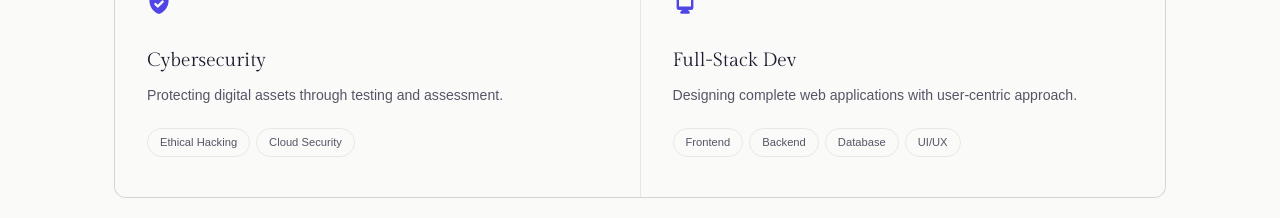
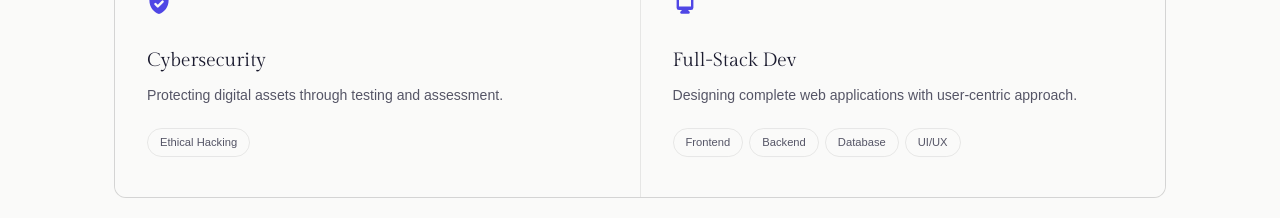
Before and after one commit to sumeetgwork-stack/MY_PORTFOLIO, a React (Vite) app: page / in a window 1280 px wide. Shown: the part 2380-2598 px from the top of the page. Built offline with nearby package versions, Linux system fonts and the light colour scheme; a web font is replaced by a local one.

Commit message:
Removed Cloud Security, Git, and Figma from skills section

```diff
--- a/public/resume.html
+++ b/public/resume.html
@@ -163,9 +163,9 @@
       <div class="skill-label">Blockchain</div>
       <div class="skill-value">Web3, Smart Contracts, KYC Systems, Decentralized Applications</div>
       <div class="skill-label">Security</div>
-      <div class="skill-value">Ethical Hacking, Cloud Security, Penetration Testing</div>
+      <div class="skill-value">Ethical Hacking, Penetration Testing</div>
       <div class="skill-label">Tools</div>
-      <div class="skill-value">Git, GitHub, Vercel, VS Code, Figma, Android Studio</div>
+      <div class="skill-value">GitHub, Vercel, VS Code, Android Studio</div>
     </div>
   </div>
 
--- a/src/components/Skills.jsx
+++ b/src/components/Skills.jsx
@@ -12,7 +12,7 @@ const stagger = { hidden: {}, visible: { transition: { staggerChildren: 0.1, del
 const data = [
   { icon: <HiCode />, title: 'Programming', desc: 'Building robust applications with clean, efficient code.', tags: ['HTML', 'CSS', 'React', 'JavaScript', 'Tailwind CSS', 'C', 'Java', 'Python'] },
   { icon: <HiCog />, title: 'IoT & Automation', desc: 'Creating connected devices and intelligent automation systems.', tags: ['IoT Protocols', 'Sensors', 'Arduino', 'Automation'] },
-  { icon: <HiShieldCheck />, title: 'Cybersecurity', desc: 'Protecting digital assets through testing and assessment.', tags: ['Ethical Hacking', 'Cloud Security'] },
+  { icon: <HiShieldCheck />, title: 'Cybersecurity', desc: 'Protecting digital assets through testing and assessment.', tags: ['Ethical Hacking'] },
   { icon: <HiDesktopComputer />, title: 'Full-Stack Dev', desc: 'Designing complete web applications with user-centric approach.', tags: ['Frontend', 'Backend', 'Database', 'UI/UX'] },
 ]
 
```
